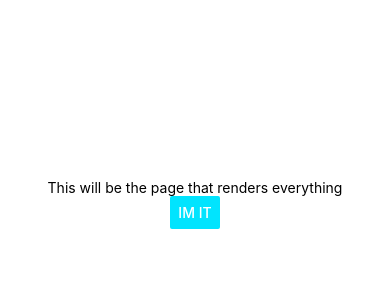
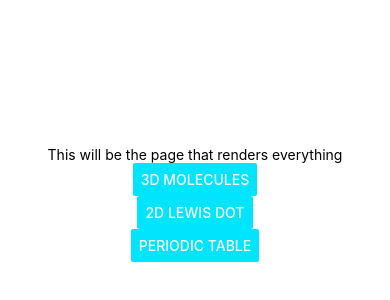
Before and after one commit to shadowdrakon99/Lewis, a React Native app: screen / in a window 390 px wide. Shown: the part 218-518 px from the top of the page. Built offline with nearby package versions, Linux system fonts and the light colour scheme.

Commit message:
Added buttons

```diff
--- a/App.js
+++ b/App.js
@@ -2,13 +2,24 @@ import React from 'react';
 import { StyleSheet, Text, View } from 'react-native';
 import { Button } from 'react-native';
 
-export default class App extends React.Component {
+
+
+export default class  App extends React.Component {
   render() {
     return (
       <View style={styles.container}>
         <Text>This will be the page that renders everything</Text>
+
      <Button onPress={alert}
-      title="Im it"
+      title="3D Molecules"
+      color = "#01e4fe">
+     </Button>
+     <Button onPress={alert}
+      title="2D Lewis Dot"
+      color = "#01e4fe">
+     </Button>
+     <Button onPress={alert}
+      title="Periodic Table"
       color = "#01e4fe">
      </Button>
       </View>
--- /dev/null
+++ b/Components/2DModel.js
@@ -0,0 +1 @@
+erio
```
